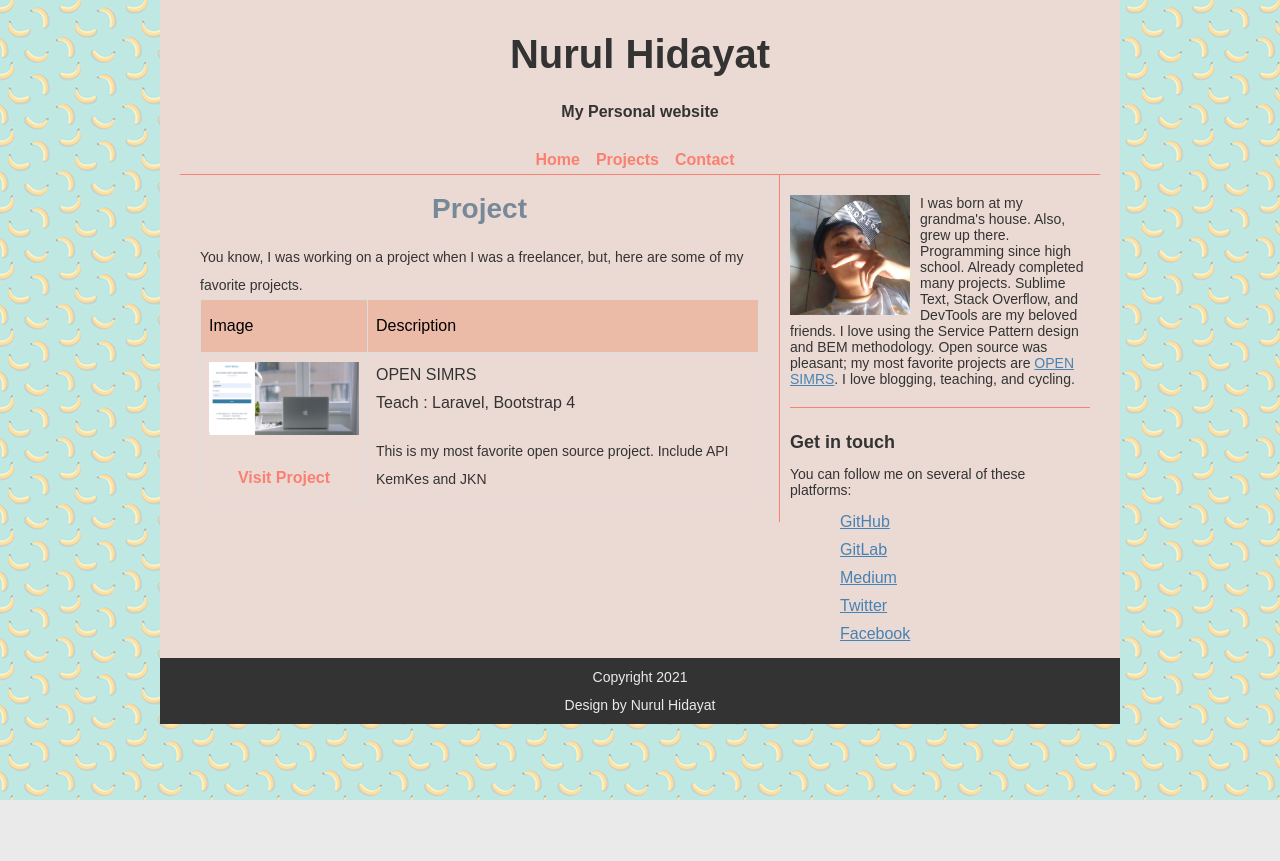
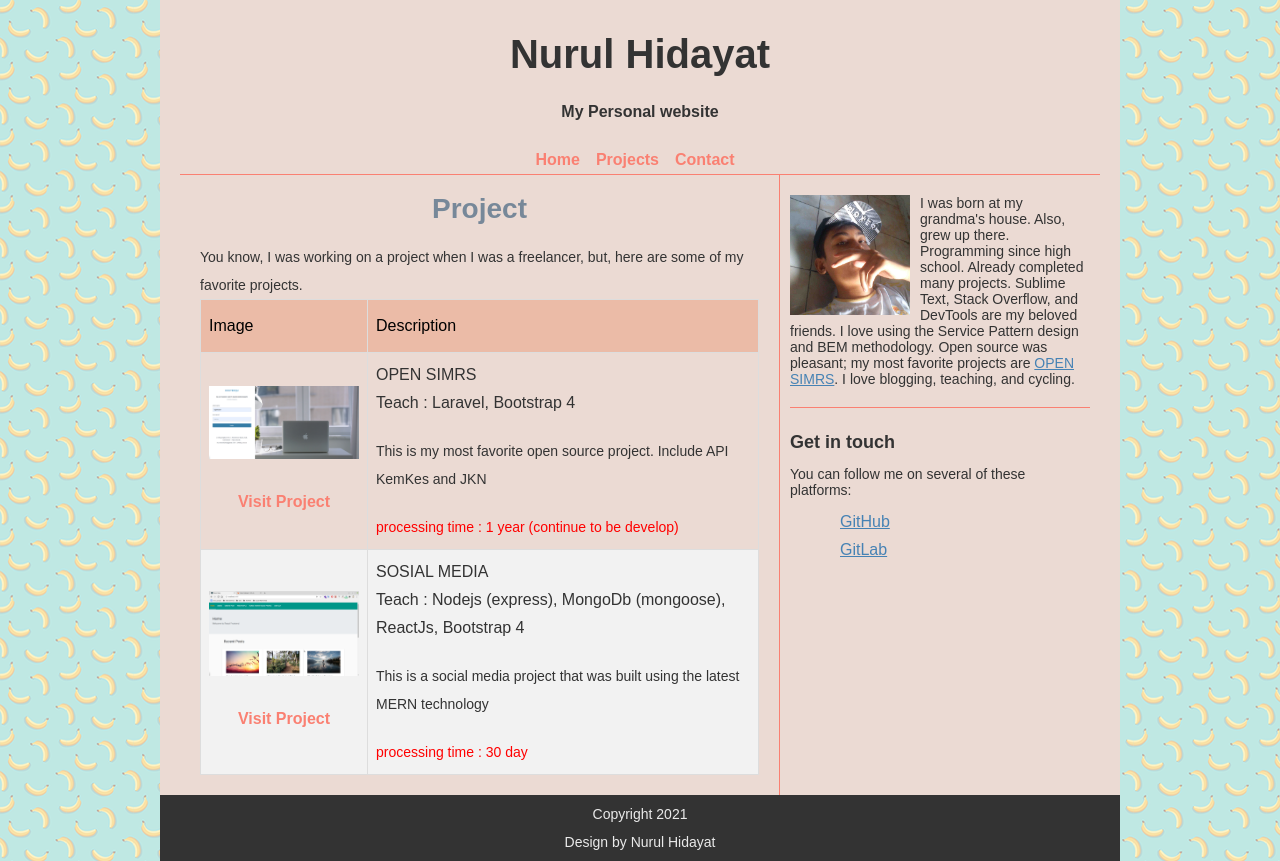
Before and after one commit to nurulcode/personal, a React (Create React App) app: page /projects in a window 1280 px wide. Before the commit the page ends 800 px from the top, so only its background shows below. Built offline with nearby package versions, Linux system fonts and the light colour scheme.

Commit message:
add new project sosial media

```diff
--- a/src/core/Projects.js
+++ b/src/core/Projects.js
@@ -1,5 +1,6 @@
 import React from "react";
-import OpenSIMRS from "../open-simrs.png";
+import OpenSimrs from "../open-simrs.png";
+import SosialBlog from "../sosial-blog.png";
 
 const Projects = () => {
     return (
@@ -8,7 +9,8 @@ const Projects = () => {
                 <h2>Project</h2>
 
                 <p>
-                    You know, I was working on a project when I was a freelancer, but, here are some of my favorite projects.
+                    You know, I was working on a project when I was a
+                    freelancer, but, here are some of my favorite projects.
                 </p>
                 <table class="table table-border">
                     <thead>
@@ -19,10 +21,20 @@ const Projects = () => {
                     </thead>
                     <tbody>
                         <tr>
-                            <td scope="row" style={{  textAlign: 'center' }}>
-                                <img src={OpenSIMRS} alt="Open SIIMRS" style={{width: "150px"}}/>
+                            <td scope="row" style={{ textAlign: "center" }}>
+                                <img
+                                    src={OpenSimrs}
+                                    alt="Hospital management information system"
+                                    style={{ width: "150px" }}
+                                />
                                 <p></p>
-                                <a href="https://simrs-dokterqu.herokuapp.com/" target="_blank" rel="noopener noreferrer">Visit Project</a>
+                                <a
+                                    href="https://simrs-dokterqu.herokuapp.com/"
+                                    target="_blank"
+                                    rel="noopener noreferrer"
+                                >
+                                    Visit Project
+                                </a>
                             </td>
                             <td>
                                 <h5>OPEN SIMRS</h5>
@@ -30,6 +42,43 @@ const Projects = () => {
                                 <p>
                                     This is my most favorite open source
                                     project. Include API KemKes and JKN
+                                </p>
+                                <p style={{ color: "red" }}>
+                                    processing time : 1 year (continue to be
+                                    develop)
+                                </p>
+                            </td>
+                        </tr>
+                        <tr>
+                            <td scope="row" style={{ textAlign: "center" }}>
+                                <img
+                                    src={SosialBlog}
+                                    alt="sosial media networks"
+                                    style={{ width: "150px" }}
+                                />
+                                <p></p>
+                                <span
+                                    style={{
+                                        color: "salmon",
+                                        fontWeight: "bold",
+                                    }}
+                                    href="/#"
+                                >
+                                    Visit Project
+                                </span>
+                            </td>
+                            <td>
+                                <h5>SOSIAL MEDIA</h5>
+                                <span>
+                                    Teach : Nodejs (express), MongoDb
+                                    (mongoose), ReactJs, Bootstrap 4
+                                </span>
+                                <p>
+                                    This is a social media project that was
+                                    built using the latest MERN technology
+                                </p>
+                                <p style={{ color: "red" }}>
+                                    processing time : 30 day
                                 </p>
                             </td>
                         </tr>
--- a/src/core/Sidebar.js
+++ b/src/core/Sidebar.js
@@ -22,19 +22,22 @@ const Sidebar = (props) => {
                     <p>You can follow me on several of these platforms:</p>
                     <ul>
                         <li>
-                            <a href="#">GitHub</a>
+                            <a
+                                href="https://github.com/nurulcode"
+                                target="_blank"
+                                rel="noopener noreferrer"
+                            >
+                                GitHub
+                            </a>
                         </li>
                         <li>
-                            <a href="#">GitLab</a>
-                        </li>
-                        <li>
-                            <a href="#">Medium</a>
-                        </li>
-                        <li>
-                            <a href="#">Twitter</a>
-                        </li>
-                        <li>
-                            <a href="#">Facebook</a>
+                            <a
+                                href="https://gitlab.com/nurulcode"
+                                target="_blank"
+                                rel="noopener noreferrer"
+                            >
+                                GitLab
+                            </a>
                         </li>
                     </ul>
                 </div>
```
Also changed, not shown: src/sosial-blog.png (added).
